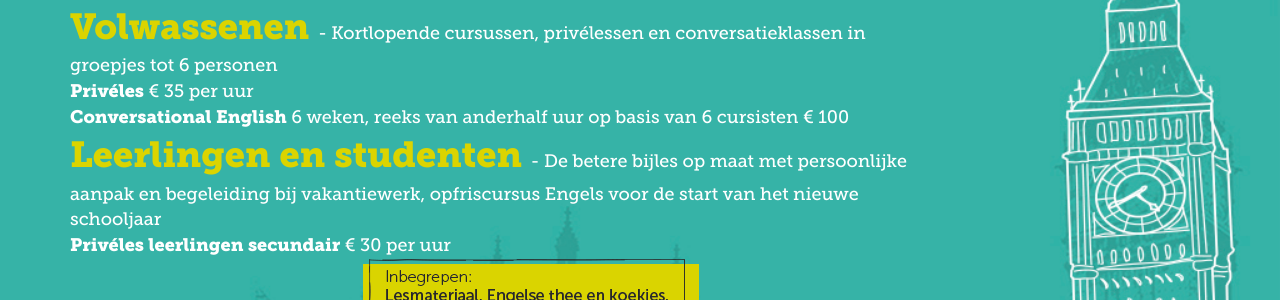
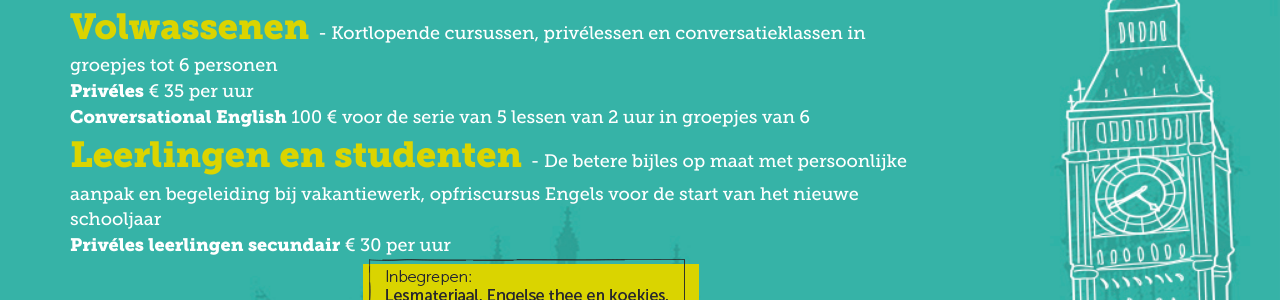
Before and after one commit to fabienne-segaert/fabienne-segaert.github.io, a Jekyll site: the page built from index.html, in a window 1280 px wide and 900 px high, scrolled down 2739 px. Shown: the part 153-453 px from the top of the window. Built offline with Jekyll 4.4.1, drawn with Linux system fonts in a browser that asks for light colours; nearby versions of some CDN libraries; Markdown is read by kramdown in place of the engine named in the settings.

Commit message:
aanpassingen prijs

```diff
--- a/_includes/prijzen.html
+++ b/_includes/prijzen.html
@@ -21,7 +21,7 @@
             <br><span class="fnt_serif900">Privéles</span>
             € 35 per uur
             <br><span class="fnt_serif900">Conversational English</span>
-            6 weken, reeks van anderhalf uur op basis van 6 cursisten € 100
+            100 € voor de serie van 5 lessen van 2 uur in groepjes van 6
         </span>
     </div>
 </div>
```
